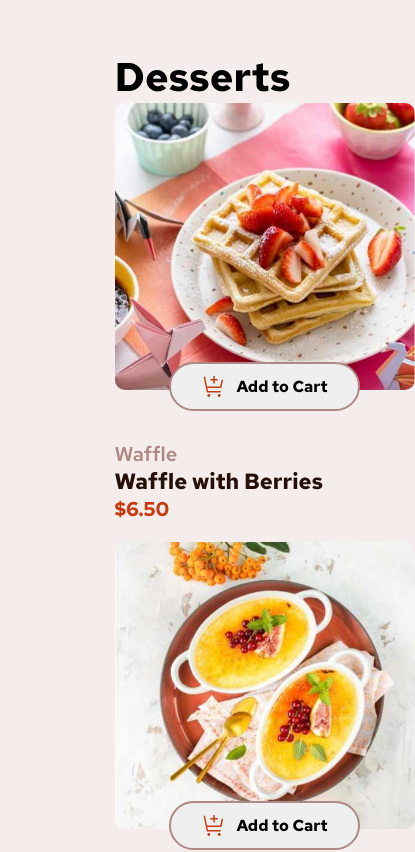
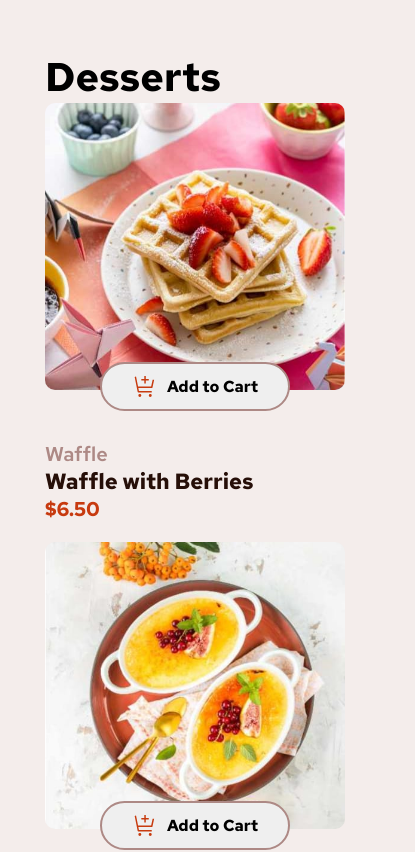
Before and after one commit to SIRBOLU/product-list-with-cart, a React (Vite) app: page / in a window 390 px wide. Shown: the top 852 px of the page, 415 px wide, since content can reach past the window. Built offline with nearby package versions, Linux system fonts and the light colour scheme; a web font is replaced by a local one.

Commit message:
adjusted centering

```diff
--- a/src/styles/app.css
+++ b/src/styles/app.css
@@ -117,10 +117,10 @@ h1 {
 }
 @media (max-width: 780px) {
   .hero-container {
-    /* display: grid;
-  grid-template-columns: 3fr 1fr; */
-    display: flex;
-    flex-direction: column;
+    display: grid;
+    grid-template-columns: 1fr;
+    /* display: flex;
+    flex-direction: column; */
     gap: 3rem;
     justify-content: center;
     align-items: center;
@@ -130,8 +130,8 @@ h1 {
   } */
   .hero-right {
     width: 300px;
-    height: 270px;
-    margin: 0 auto;
+    height: auto;
+    /* margin: 0 auto; */
     /* padding: 1rem 0 1.5rem 0; */
     /* background: url(../assets/images/illustration-empty-cart.svg) no-repeat
     center/cover; */
```
